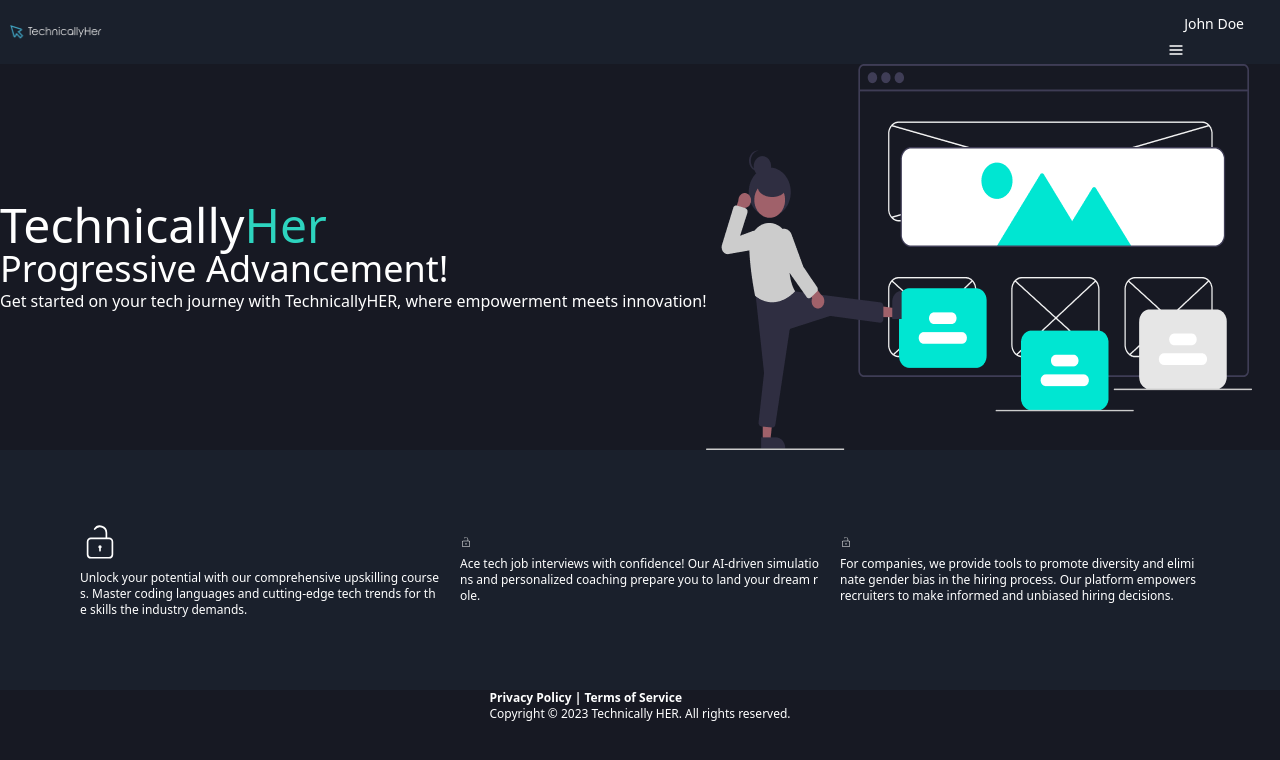
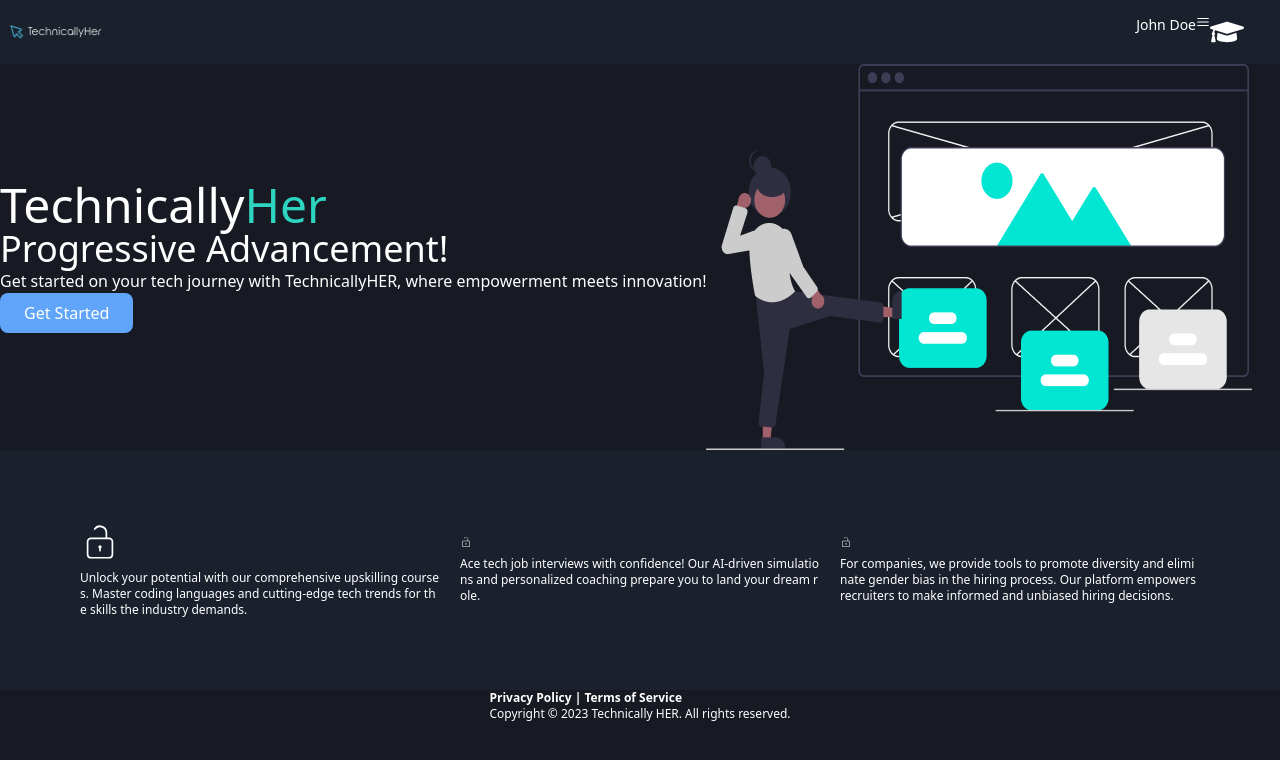
Before and after one commit to GneRd-org/technically-her, a React (Vite) app: page / in a window 1280 px wide. Shown: the top 760 px of the page. Built offline with nearby package versions, Linux system fonts and the light colour scheme.

Commit message:
WIP - styles

```diff
--- /dev/null
+++ b/src/components/commons/button/button.tsx
@@ -0,0 +1,8 @@
+import React, { FC } from "react";
+import { ChildrenProps } from "../../../types";
+
+export const Button: FC<ChildrenProps> = ({ children }) => {
+  return (
+    <button className="bg-blue-400 rounded-lg px-6 py-2">{children}</button>
+  );
+};
--- a/src/components/commons/index.tsx
+++ b/src/components/commons/index.tsx
@@ -5,3 +5,4 @@ export * from "./side-nav/side-nav";
 export * from "./navigator/navigator";
 export * from "./footer/footer";
 export * from "./card/card";
+export * from "./button/button";
--- a/src/components/commons/nav/nav.tsx
+++ b/src/components/commons/nav/nav.tsx
@@ -4,6 +4,7 @@ import { useNavigate } from "react-router-dom";
 import { Logo } from "../../../assets";
 import { ChildrenProps } from "../../../types";
 import { FiMenu } from "react-icons/fi";
+import { FaGraduationCap } from "react-icons/fa";
 
 export const Nav = ({ children }: ChildrenProps) => {
   const navigate = useNavigate();
@@ -20,9 +21,9 @@ export const Nav = ({ children }: ChildrenProps) => {
       <Menu as="div" className="relative inline-block text-left">
         <div>
           <Menu.Button className="inline-flex w-full justify-center rounded-md px-4 py-2 text-sm font-medium focus:outline-none focus-visible:ring-2 focus-visible:ring-white focus-visible:ring-opacity-75">
-            John Doe
+            John Doe <FiMenu />
+            <FaGraduationCap size={34} />
           </Menu.Button>
-          <FiMenu />
         </div>
         <Transition
           as={Fragment}
--- a/src/components/pages/landing/landing.tsx
+++ b/src/components/pages/landing/landing.tsx
@@ -1,5 +1,5 @@
 import { CiUnlock } from "react-icons/ci";
-import { Card, Footer } from "../..";
+import { Button, Card, Footer } from "../..";
 import { Learner } from "../../../assets";
 
 export const Landing = () => {
@@ -15,6 +15,7 @@ export const Landing = () => {
             Get started on your tech journey with TechnicallyHER, where
             empowerment meets innovation!
           </p>
+          <Button>Get Started</Button>
         </section>
         <img src={Learner} alt="learner" />
       </section>
```
